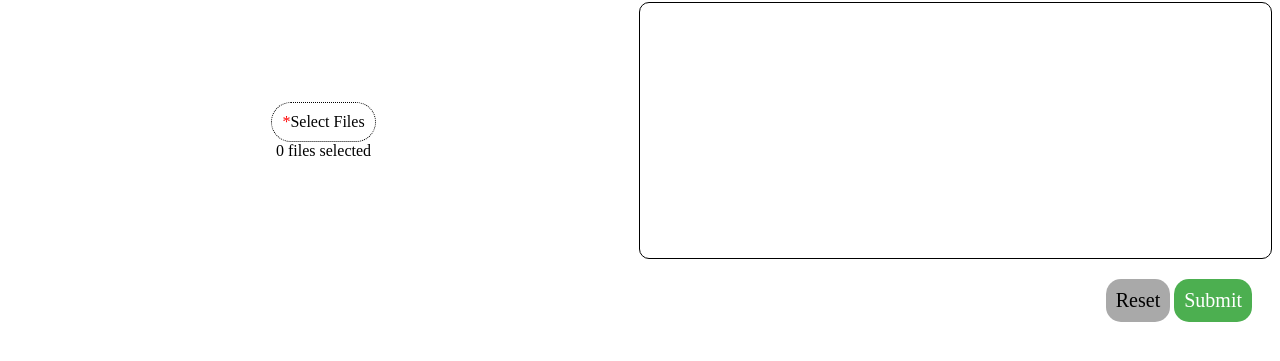
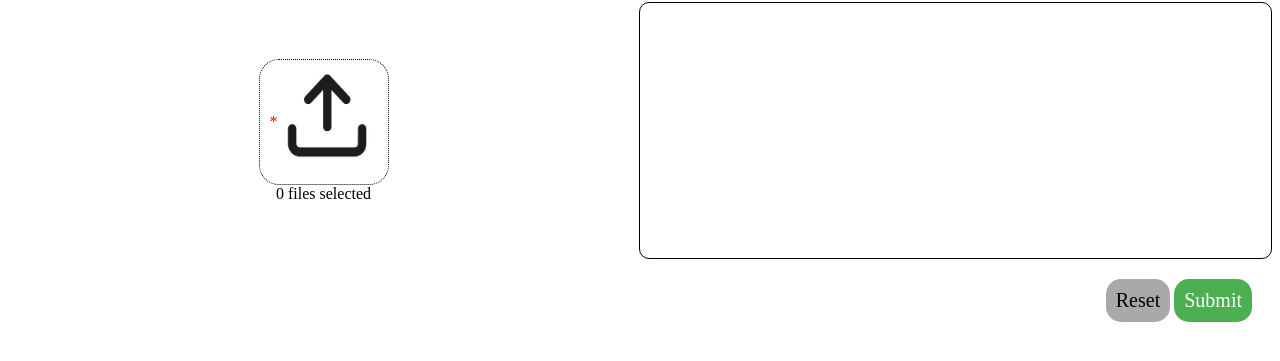
Before and after one commit to jayvenk/FileUpload, a website: page index.html in a window 1280 px wide. Shown: the part 223-584 px from the top of the page. Drawn offline with Linux system fonts and the light colour scheme.

Commit message:
upload image added

```diff
--- a/index.html
+++ b/index.html
@@ -24,7 +24,7 @@
                     <span id="filesSpan">
                         <input type="file" id="files" required name="files" class="hidden"
                                accept="image/x-png,image/gif,image/jpeg,application/pdf" multiple style="font-size:15px"/>
-                    <label for="files">Select Files</label>
+                    <label for="files"><img src="upload.jpg"></label>
 
                     </span>
                     <div id="fileCount"></div>
```
Also changed, not shown: upload.jpg (added).
